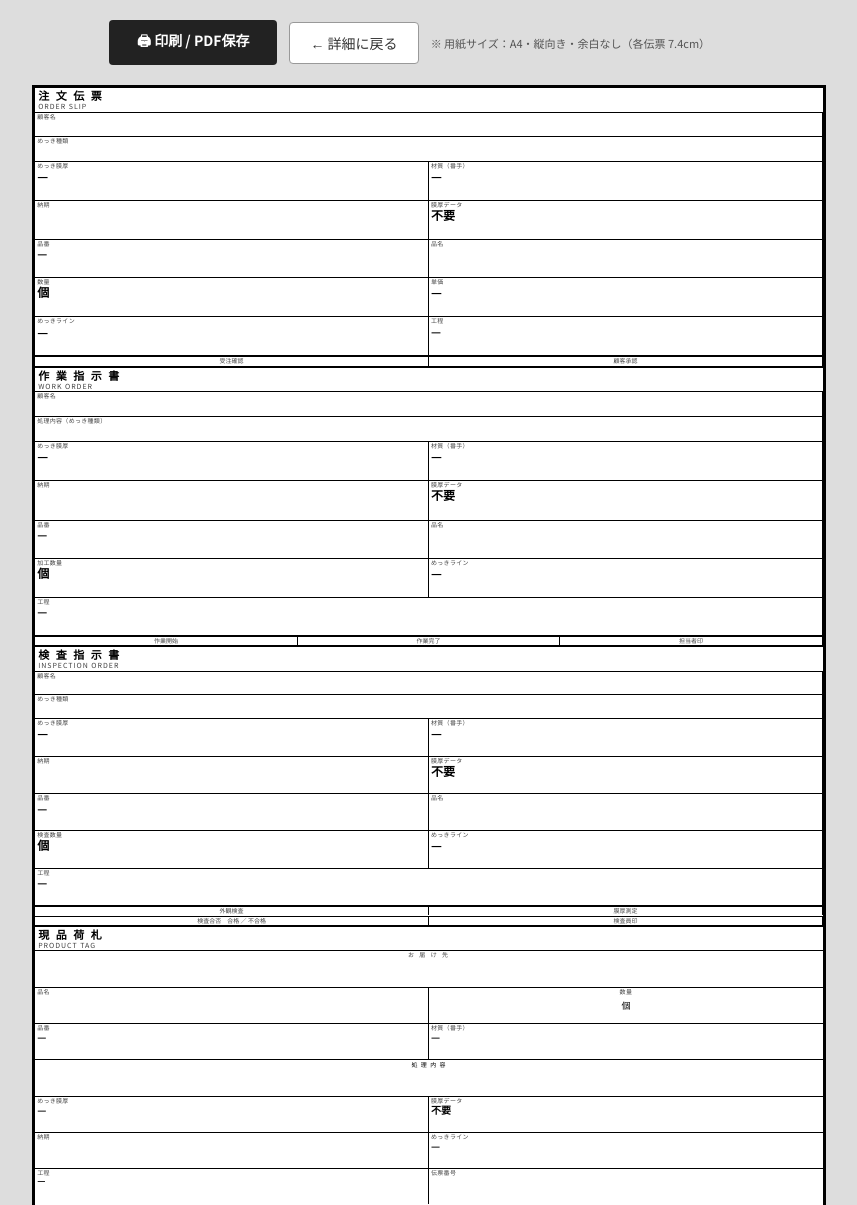
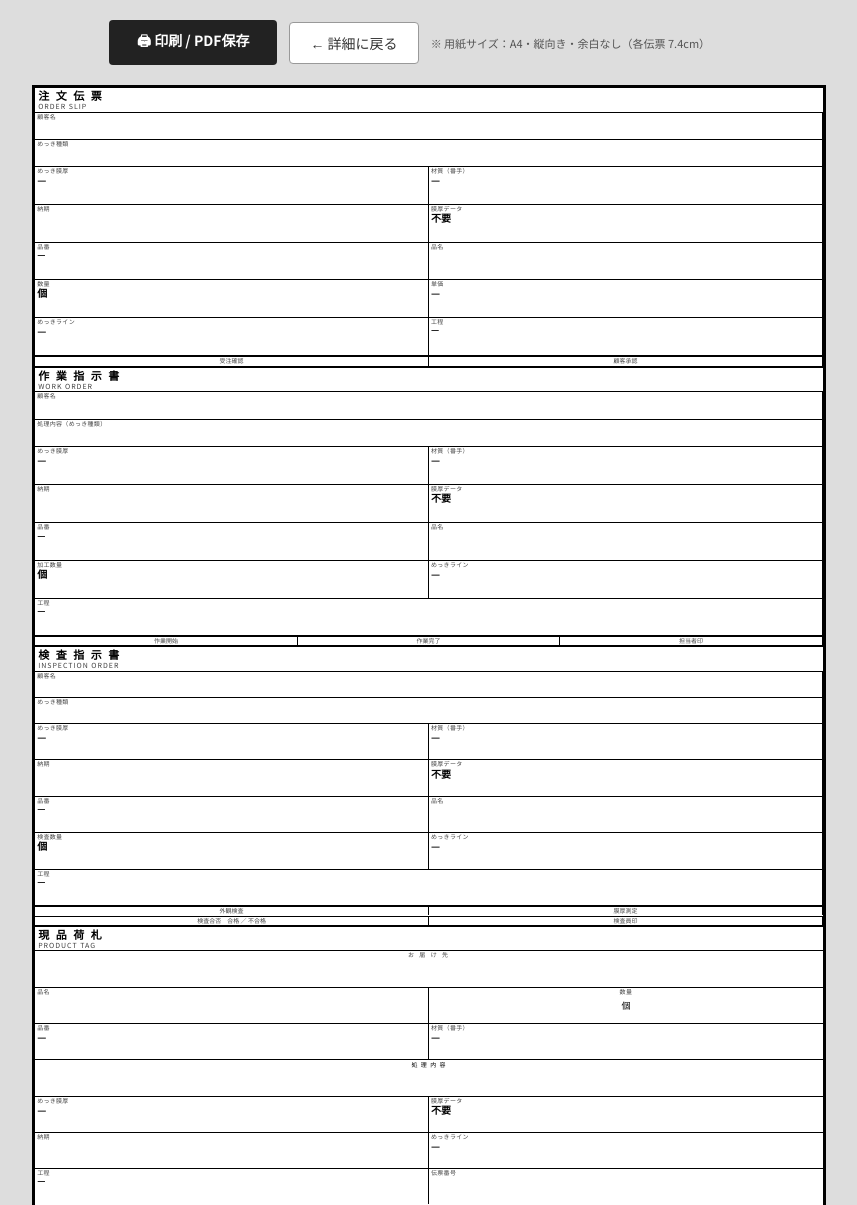
Before and after one commit to soken0113-arch/mekki-app-, a Flask app: template templates/print.html in a window 1280 px wide. Shown: the top 1205 px of the page, without its empty margins (211-1068 px from the left). Run offline with Flask 3, Linux system fonts and the light colour scheme; the template is opened without the code that fills it, so the values that code supplies are empty; some libraries are stand-ins or nearby versions.

Commit message:
印刷はみ出し修正：フォント縮小+zoom:0.95でA4に収める
field-value 12px→10px、line-height 1.2→1.1。
printCSSにzoom:0.95を追加して確実に1ページに収める。

Co-Authored-By: Claude Sonnet 4.6 <noreply@anthropic.com>

```diff
--- a/templates/print.html
+++ b/templates/print.html
@@ -120,17 +120,17 @@
       line-height: 1.2;
     }
     .field-value {
-      font-size: 12px;
+      font-size: 10px;
       font-weight: 700;
       white-space: nowrap;
       overflow: hidden;
       text-overflow: ellipsis;
-      line-height: 1.2;
+      line-height: 1.1;
     }
     .field-value-sm {
-      font-size: 11px;
+      font-size: 9px;
       font-weight: 700;
-      line-height: 1.2;
+      line-height: 1.1;
     }
 
     /* 全幅フィールド */
@@ -138,7 +138,7 @@
 
     /* めっき種類は強調 */
     .field-mekki { border-width: 1px; border-top: none; border-left: none; }
-    .field-mekki .field-value { font-size: 13px; }
+    .field-mekki .field-value { font-size: 11px; }
 
     /* 確認欄 */
     .check-row {
@@ -181,8 +181,7 @@
         border: none;
         margin: 0;
         overflow: hidden;
-        page-break-inside: avoid;
-        break-inside: avoid;
+        zoom: 0.95;
       }
       .slip {
         overflow: hidden;
```
